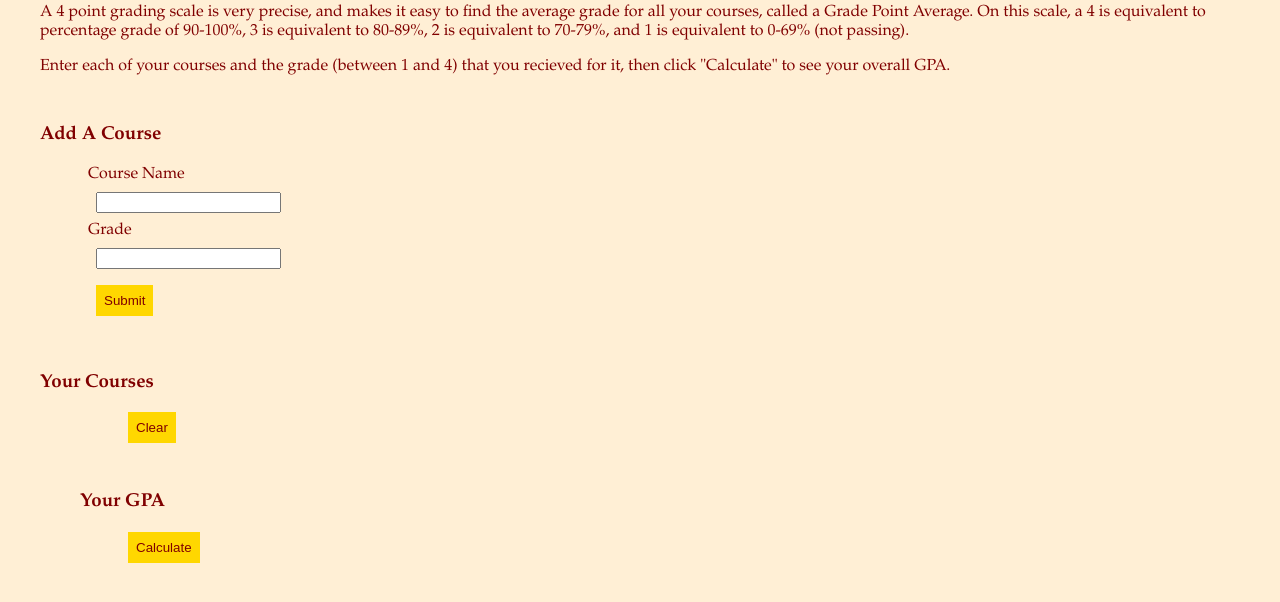
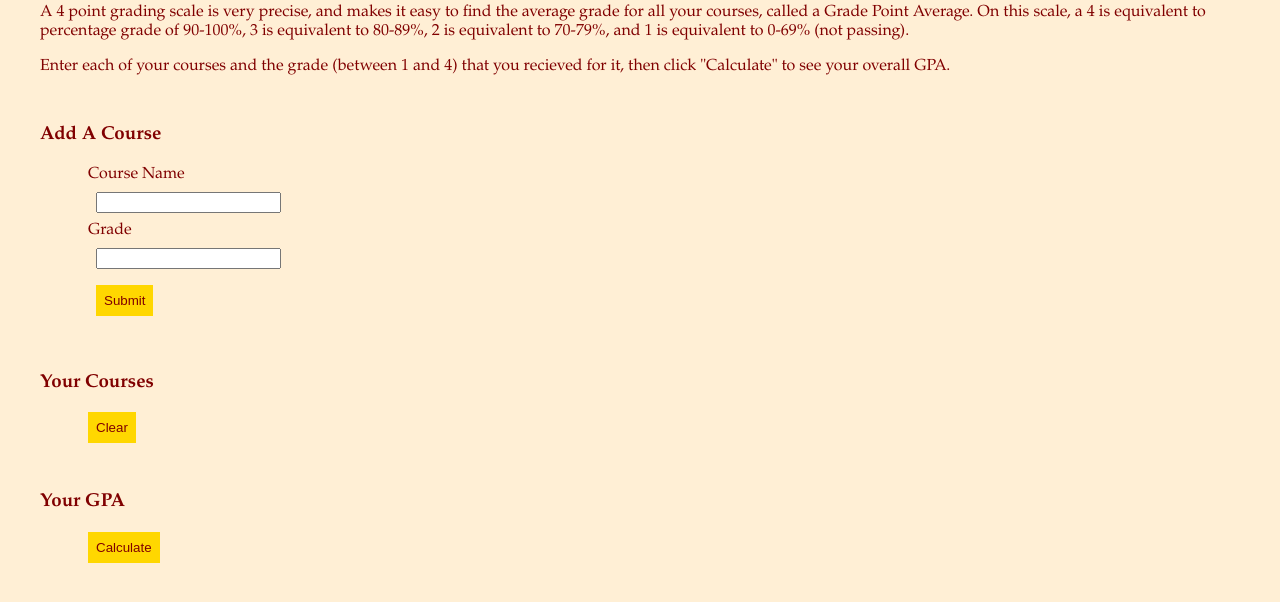
Before and after one commit to cherimarie/debugging-practice, a plain HTML site: page index.html in a window 1280 px wide. Shown: the part 78-680 px from the top of the page. Drawn offline with Linux system fonts and the light colour scheme.

Commit message:
Fixed missing closing tag

```diff
--- a/index.html
+++ b/index.html
@@ -24,7 +24,7 @@
   </form>
 
   <h3>Your Courses</h3>
-  <ul id="course-list">
+  <ul id="course-list"></ul>
   <button id="clear">Clear</button>
 
   <h3>Your GPA</h3>
```
